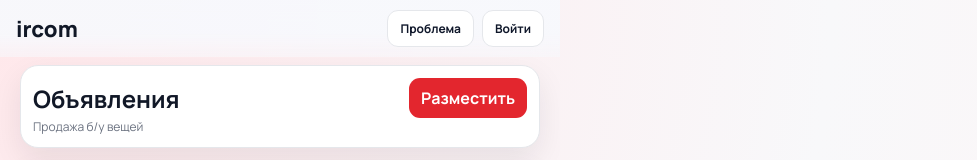
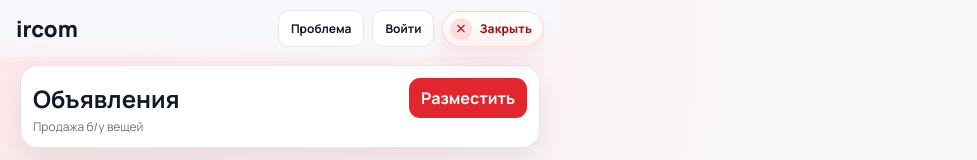
Before and after one commit to muratbyazrov/ircom, a React (Vite) app: page / in a window 1280 px wide. Shown: the top 160 px of the page, without its empty margins (0-977 px from the left). Built offline with nearby package versions, Linux system fonts and the light colour scheme; no server answers.

Commit message:
feat: tg-full-screen

```diff
--- a/index.html
+++ b/index.html
@@ -11,7 +11,7 @@
   </head>
   <body>
     <div id="root"></div>
-    <script src="https://telegram.org/js/telegram-web-app.js"></script>
+    <script src="https://telegram.org/js/telegram-web-app.js" async></script>
     <script type="module" src="/src/main.jsx"></script>
   </body>
 </html>
--- a/src/App.jsx
+++ b/src/App.jsx
@@ -1,5 +1,5 @@
 import {useCallback, useEffect, useMemo, useState} from 'react';
-import {Eye, EyeOff} from 'lucide-react';
+import {Eye, EyeOff, X} from 'lucide-react';
 import {CreateForm, DetailModalContent, ProfileEditForm} from './components/modals';
 import {EntityGroupModalContent} from './components/entity-group-modal-content';
 import {Icon, Modal} from './components/ui';
@@ -122,6 +122,7 @@ export default function App() {
   const [authBootstrapDone, setAuthBootstrapDone] = useState(false);
   const [signInPhoneValue, setSignInPhoneValue] = useState("");
   const [signInLoginValue, setSignInLoginValue] = useState("");
+  const [telegramWebAppReady, setTelegramWebAppReady] = useState(false);
   const [adsData, setAdsData] = useState([]);
   const [servicesData, setServicesData] = useState([]);
   const [taxiData, setTaxiData] = useState([]);
@@ -156,6 +157,9 @@ export default function App() {
     () => (isAuth ? adsCategories : adsCategories.filter((x) => x !== "Мои объявления")),
     [isAuth, adsCategories]
   );
+  const telegramWebApp = telegramWebAppReady ? window.Telegram?.WebApp : null;
+  const telegramInitData = String(telegramWebApp?.initData || "").trim();
+  const isTelegramMiniApp = Boolean(telegramWebApp && telegramInitData);
   const openSupport = useCallback(() => {
     const tg = window.Telegram?.WebApp;
     if (tg?.openTelegramLink) {
@@ -165,6 +169,49 @@ export default function App() {
     window.open(SUPPORT_TELEGRAM_URL, "_blank", "noopener,noreferrer");
   }, []);
 
+  const closeMiniApp = useCallback(() => {
+    const tg = window.Telegram?.WebApp;
+    if (tg?.close) {
+      tg.close();
+      return;
+    }
+
+    if (window.history.length > 1) {
+      window.history.back();
+      return;
+    }
+
+    window.close();
+  }, []);
+
+  useEffect(() => {
+    if (typeof window !== "undefined" && window.Telegram?.WebApp) {
+      setTelegramWebAppReady(true);
+      return undefined;
+    }
+
+    let cancelled = false;
+    let attempts = 0;
+    const maxAttempts = 60;
+    const timer = window.setInterval(() => {
+      if (cancelled) return;
+      if (window.Telegram?.WebApp) {
+        setTelegramWebAppReady(true);
+        window.clearInterval(timer);
+        return;
+      }
+      attempts += 1;
+      if (attempts >= maxAttempts) {
+        window.clearInterval(timer);
+      }
+    }, 250);
+
+    return () => {
+      cancelled = true;
+      window.clearInterval(timer);
+    };
+  }, []);
+
   const resetSignInFields = useCallback(() => {
     setSignInPhoneValue("");
     setSignInLoginValue("");
@@ -195,16 +242,38 @@ export default function App() {
   }, []);
 
   useEffect(() => {
-    const tg = window.Telegram?.WebApp;
+    const tg = isTelegramMiniApp ? telegramWebApp : null;
     const root = document.documentElement;
     let fullscreenRetryTimer = null;
     let fullscreenAttempts = 0;
     const MAX_FULLSCREEN_ATTEMPTS = 6;
     const FULLSCREEN_RETRY_DELAY = 180;
+    const telegramCapabilities = {
+      disableVerticalSwipes: true,
+      requestFullscreen: true,
+      enableClosingConfirmation: true,
+    };
     const clampInset = (value) => {
       const numeric = Number(value);
       if (!Number.isFinite(numeric)) return 0;
       return Math.max(0, Math.min(numeric, 96));
+    };
+    const callTelegramMethod = (methodName) => {
+      const method = tg?.[methodName];
+      if (!method || telegramCapabilities[methodName] === false) {
+        return false;
+      }
+
+      try {
+        method.call(tg);
+        return true;
+      } catch (error) {
+        if (error?.message === "WebAppMethodUnsupported") {
+          telegramCapabilities[methodName] = false;
+          return false;
+        }
+        throw error;
+      }
     };
     const applyViewportVars = () => {
       const telegramPlatform = String(tg?.platform || "").toLowerCase();
@@ -263,8 +332,8 @@ export default function App() {
 
     const enforceFullscreen = () => {
       tg.expand?.();
-      tg.disableVerticalSwipes?.();
-      tg.requestFullscreen?.();
+      callTelegramMethod("disableVerticalSwipes");
+      callTelegramMethod("requestFullscreen");
     };
     const scheduleFullscreenRetry = () => {
       if (fullscreenAttempts >= MAX_FULLSCREEN_ATTEMPTS) return;
@@ -296,7 +365,7 @@ export default function App() {
 
     tg.ready();
     enforceFullscreen();
-    tg.enableClosingConfirmation?.();
+    callTelegramMethod("enableClosingConfirmation");
     applyViewportVars();
     scheduleFullscreenRetry();
 
@@ -322,7 +391,7 @@ export default function App() {
       window.visualViewport?.removeEventListener("resize", applyViewportVars);
       window.visualViewport?.removeEventListener("scroll", applyViewportVars);
     };
-  }, []);
+  }, [telegramWebApp, isTelegramMiniApp]);
 
   useEffect(() => {
     let isMounted = true;
@@ -369,9 +438,8 @@ export default function App() {
     if (localStorage.getItem(AUTH_SESSION_STORAGE_KEY)) return undefined;
     if (isTelegramAutoAuthDisabled()) return undefined;
 
-    const tg = window.Telegram?.WebApp;
-    const initData = String(tg?.initData || "").trim();
-    if (!initData) return undefined;
+    const tg = isTelegramMiniApp ? telegramWebApp : null;
+    if (!tg || !telegramInitData) return undefined;
 
     let isMounted = true;
 
@@ -379,7 +447,7 @@ export default function App() {
       setAuthPending(true);
       setAuthError("");
       try {
-        const response = await telegramAuthRequest({ initData });
+        const response = await telegramAuthRequest({ initData: telegramInitData });
         if (!isMounted || !response?.sessionToken || !response?.account) return;
 
         localStorage.setItem(
@@ -405,7 +473,7 @@ export default function App() {
     return () => {
       isMounted = false;
     };
-  }, [authBootstrapDone, isAuth, applyAuthSession, isTelegramAutoAuthDisabled]);
+  }, [authBootstrapDone, isAuth, applyAuthSession, isTelegramAutoAuthDisabled, telegramWebApp, telegramInitData, isTelegramMiniApp]);
 
   const refreshCatalog = useCallback(async () => {
     const accountId = toAccountId(authSession?.accountId);
@@ -1707,8 +1775,16 @@ export default function App() {
           <button className="ghost-btn topbar-support-btn" onClick={openSupport} type="button">
             Проблема
           </button>
-          <button className="ghost-btn topbar-auth-btn" onClick={toggleAuthModal} type="button">
-            {isAuth ? "Выйти" : "Войти"}
+          {!isAuth ? (
+            <button className="ghost-btn topbar-auth-btn" onClick={toggleAuthModal} type="button">
+              Войти
+            </button>
+          ) : null}
+          <button className="topbar-close-btn" onClick={closeMiniApp} type="button" aria-label="Закрыть приложение">
+            <span className="topbar-close-icon" aria-hidden="true">
+              <X className="icon" />
+            </span>
+            <span>Закрыть</span>
           </button>
         </div>
       </header>
--- a/src/styles.css
+++ b/src/styles.css
@@ -98,6 +98,45 @@ body {
   display: flex;
   align-items: center;
   gap: 8px;
+  flex-wrap: wrap;
+  justify-content: flex-end;
+}
+
+.topbar-close-btn {
+  min-height: 36px;
+  padding: 6px 11px 6px 7px;
+  border-radius: 999px;
+  border: 1px solid rgba(227, 38, 46, 0.16);
+  background:
+    linear-gradient(180deg, rgba(255, 255, 255, 0.98) 0%, rgba(255, 241, 242, 0.95) 100%);
+  color: #991b1b;
+  box-shadow: 0 10px 24px rgba(227, 38, 46, 0.1);
+  display: inline-flex;
+  align-items: center;
+  gap: 7px;
+  font-size: 12px;
+  font-weight: 800;
+  letter-spacing: 0.01em;
+  -webkit-tap-highlight-color: transparent;
+}
+
+.topbar-close-btn:active {
+  transform: translateY(1px);
+}
+
+.topbar-close-icon {
+  width: 22px;
+  height: 22px;
+  border-radius: 999px;
+  background: rgba(227, 38, 46, 0.12);
+  display: inline-flex;
+  align-items: center;
+  justify-content: center;
+}
+
+.topbar-close-icon .icon {
+  width: 13px;
+  height: 13px;
 }
 
 .topbar-auth-btn {
```
